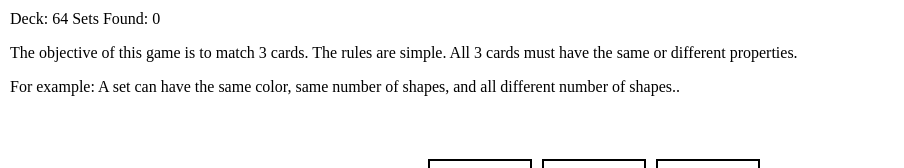
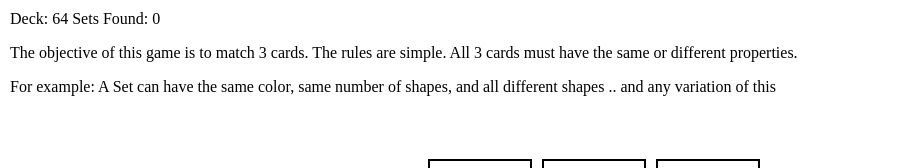
Before and after one commit to isaacdozier/Set, a plain HTML site: page index.html in a window 1280 px wide. Shown: the top 168 px of the page, without its empty margins (0-904 px from the left). Drawn offline with Linux system fonts and the light colour scheme.

Commit message:
Update index.html

```diff
--- a/index.html
+++ b/index.html
@@ -36,9 +36,10 @@
     Deck: <span id="deckCount"></span>
     Sets Found: <span id="foundSets">0</span>
     <p>The objective of this game is to match 3 cards. The rules are simple. All 3 cards must have the same or different properties.</p>
-    <p>For example: A set can have the same color, same number of shapes, and all different number of shapes..</p>
+    <p>For example: A Set can have the same color, same number of shapes, and all different shapes .. and any variation of this</p>
 </div>
 <div id="game"></div>
+    <br/>
 <div>
     <p><a href="https://github.com/isaacdozier/Set/edit/main/index.html">View the code</a></p>
 </div>
```
